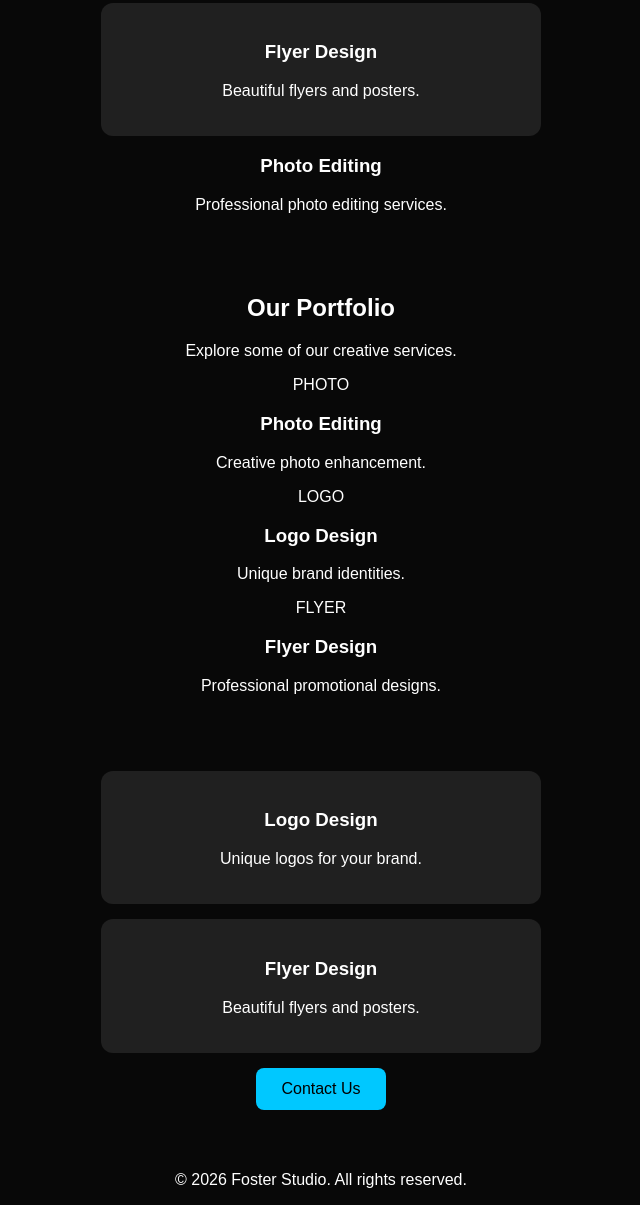
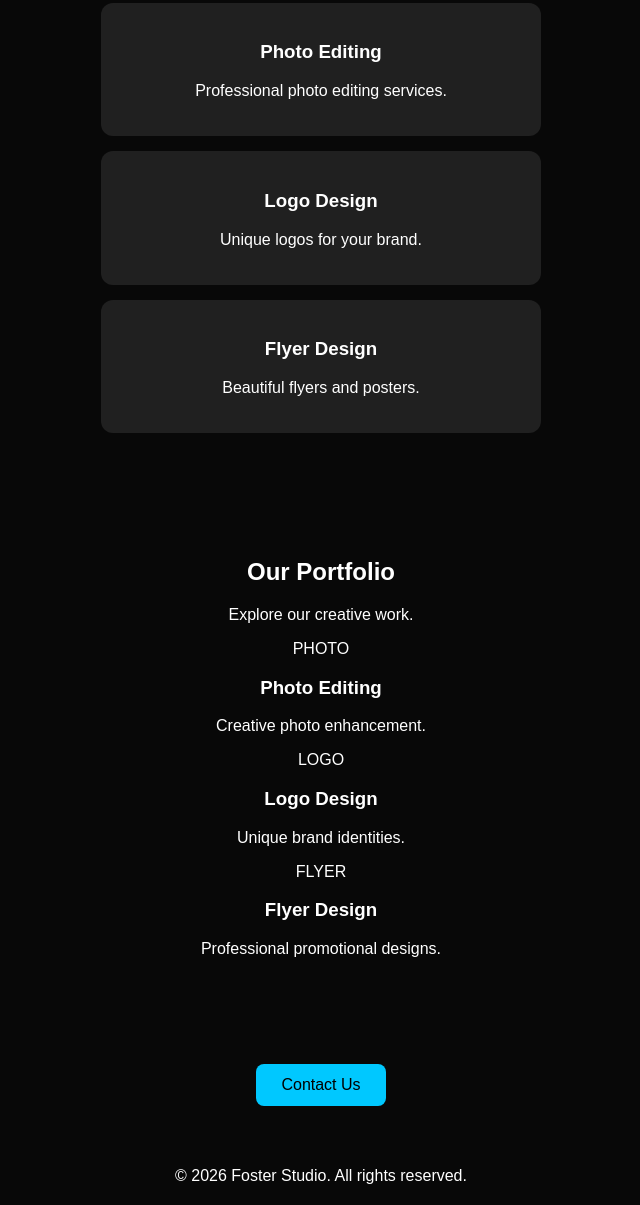
Before and after one commit to fgene290/Foster-Studios-, a plain HTML site: page index.html in a window 1280 px wide. Shown: the part 308-1513 px from the top of the page, without its empty margins (319-959 px from the left). Drawn offline with Linux system fonts and the light colour scheme.

Commit message:
Update services and portfolio section in index.html
Added new services and updated portfolio description.

```diff
--- a/index.html
+++ b/index.html
@@ -77,6 +77,7 @@
   </style>
 
 </head>
+
 <body>
 
 <header>
@@ -89,14 +90,24 @@
   <p>We bring your creative ideas to life.</p>
 
   <div class="service">
-  <h3>Flyer Design</h3>
-  <p>Beautiful flyers and posters.</p>
-  </div>
     <h3>Photo Editing</h3>
     <p>Professional photo editing services.</p>
-  </div><section class="portfolio">
+  </div>
+
+  <div class="service">
+    <h3>Logo Design</h3>
+    <p>Unique logos for your brand.</p>
+  </div>
+
+  <div class="service">
+    <h3>Flyer Design</h3>
+    <p>Beautiful flyers and posters.</p>
+  </div>
+</section>
+
+<section class="portfolio">
   <h2>Our Portfolio</h2>
-  <p>Explore some of our creative services.</p>
+  <p>Explore our creative work.</p>
 
   <div class="portfolio-grid">
 
@@ -127,18 +138,9 @@
   </div>
 </section>
 
-
-  <div class="service">
-    <h3>Logo Design</h3>
-    <p>Unique logos for your brand.</p>
-  </div>
-
-  <div class="service">
-    <h3>Flyer Design</h3>
-    <p>Beautiful flyers and posters.</p>
-  </div>
-
-  <a class="contact" href="https://wa.me/+233543896785">
+<section>
+  <a class="contact"
+     href="YOUR_EXISTING_WHATSAPP_LINK">
     Contact Us
   </a>
 </section>
@@ -148,4 +150,5 @@
 </footer>
 
 </body>
+
 </html>
```
